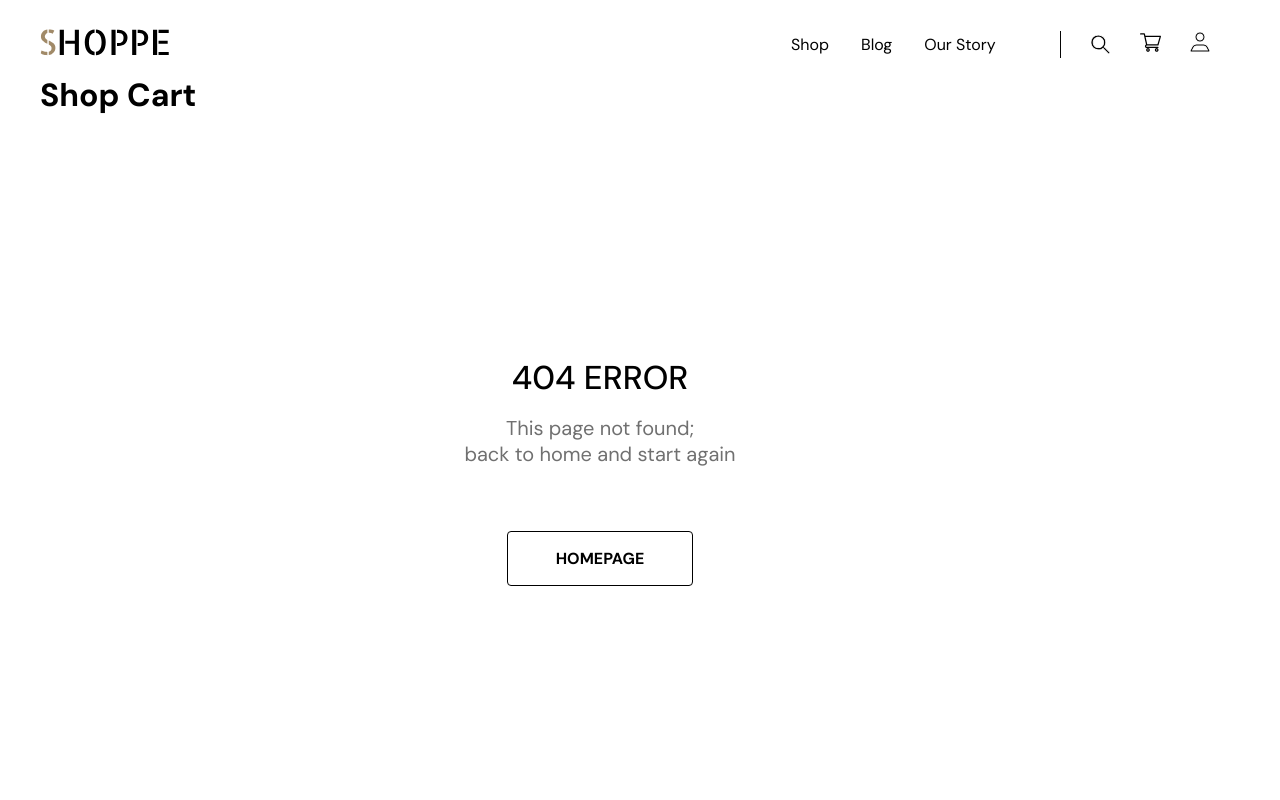
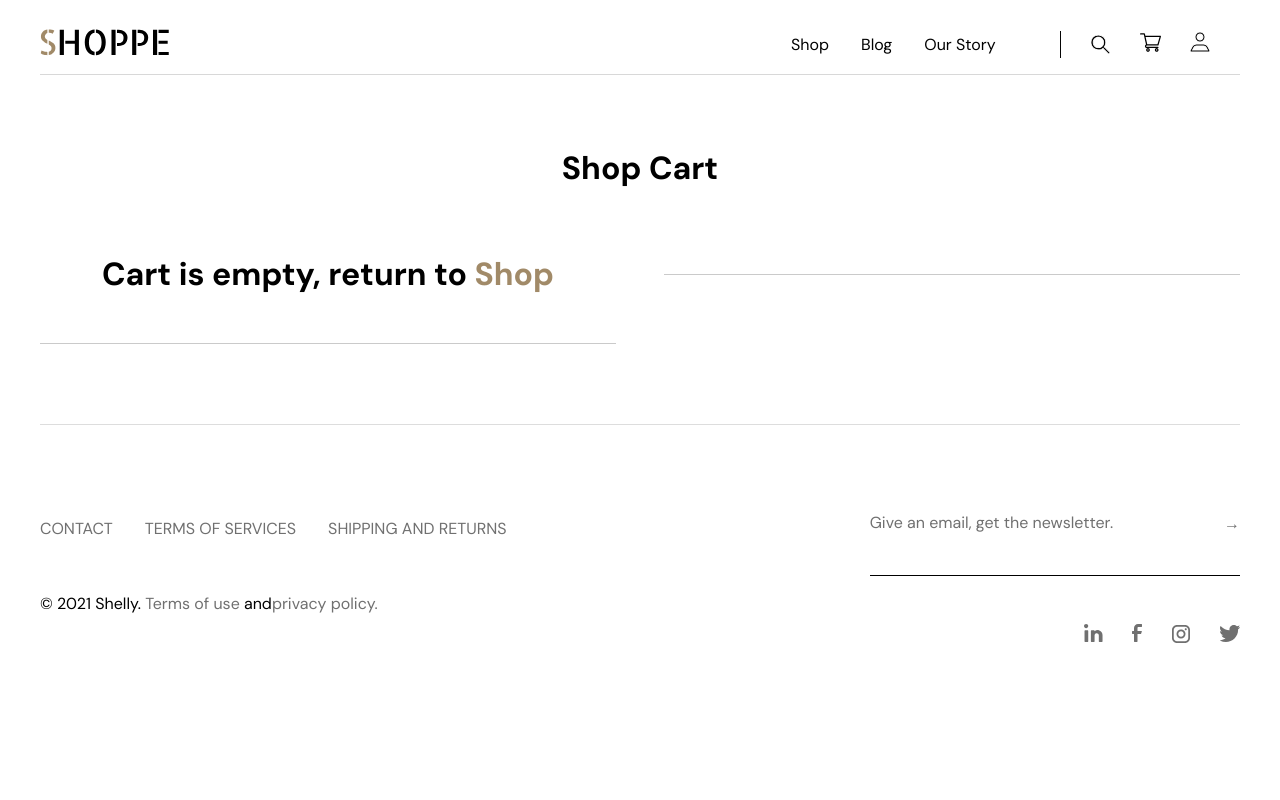
Before and after one commit to DenViso/vbtua, a React (Vite) app: page /cart in a window 1280 px wide. Before the commit this address had no page. Shown: the top 800 px of the page. Built offline with nearby package versions, Linux system fonts and the light colour scheme.

Commit message:
work with localeStore

```diff
--- a/src/Components/Shop/Cart/Cart.jsx
+++ b/src/Components/Shop/Cart/Cart.jsx
@@ -1,8 +1,8 @@
 import React, { useEffect, useState } from "react";
 import "./cart.css";
-import { shopData } from "../../../data/shopData";
-import { Error } from "../../Error/Error";
-
+// import { shopData } from "../../../data/shopData";
+// import { Error } from "../../Error/Error";
+import { Link } from "react-router-dom";
 export const Cart = () => {
   const newProduct = JSON.parse(localStorage.getItem("product"));
   const newCount = JSON.parse(localStorage.getItem("count"));
@@ -20,6 +20,11 @@ export const Cart = () => {
       localStorage.setItem("count", updatedCount);
     }
   };
+  const closedWindow = () => {
+    localStorage.removeItem("count");
+    localStorage.removeItem("product");
+    newProduct = null;
+  }
   console.log(newCount);
   console.log(newProduct);
   return (
@@ -27,24 +32,35 @@ export const Cart = () => {
       <h1>Shop Cart</h1>
       <div className="carts-conteiner">
         <div className="carts-conteiner-left">
-          <div className="cart-left-info">
-            {newProduct !== null ? (
-              <div key={newProduct.id}>
+
+            {newProduct !== null ? (<>
+              <div className="cart-left-info" key={newProduct.id}>
                 <img src={newProduct.image} alt="" />
-                <p>{newProduct.header}</p>
+               <div className="info-cont">
+               <h2>{newProduct.header}</h2>
+               <span>Black / Medium</span>
                 <p>${newProduct.price}</p>
-                <div className="content-count">
+               </div>
+                <div className="content-count  resize">
                   <span onClick={increase}>+</span>
                   <span>{newCounts}</span>
                   <span onClick={decrease}>-</span>
                 </div>
+                <button onClick={() => closedWindow()}>X</button>
               </div>
+            <div className="cart-info-bottom">
+
+            </div>
+
+            </>
             ) : (
-              <Error />
+              <div className="cart-error">
+              <h1>Cart is empty, return to <Link to="/shop">Shop</Link></h1>
+              </div>
             )}
-          </div>
+
         </div>
-        <div className="carts-conteiner-right"></div>
+        <div className="carts-conteiner-left"></div>
       </div>
     </div>
   );
--- a/src/Components/Shop/Cart/cart.css
+++ b/src/Components/Shop/Cart/cart.css
@@ -0,0 +1,106 @@
+.cart{
+  display: flex;
+  flex-direction: column;
+  align-items: center;
+  justify-content: center;
+  width: 100%;
+  height: 100%;
+  gap: 1rem;
+  border-top: 1px solid #D8D8D8;
+  padding-top: 4.5rem;
+  margin-bottom: 5rem;
+}
+.carts-conteiner{
+  display: flex;
+  flex-direction: row;
+  width: 100%;
+  align-items: center;
+  justify-content: space-between;
+
+}
+.carts-conteiner-left{
+  display: flex;
+  flex-direction: row;
+
+  width: 48%;
+  /* background: #D8D8D8; */
+  gap: 2rem;
+  border-bottom: 1px solid #cacaca;
+
+}
+
+.cart-left-info{
+  display: flex;
+  flex-direction: row;
+  align-items: flex-start;
+  padding: 2rem 0rem;
+  justify-content: space-between;
+}
+.cart-left-info>img{
+  width: 25%;
+}
+.info-cont{
+  display: flex;
+  flex-direction: column;
+  justify-content: flex-start;
+  align-items: flex-start;
+  padding: 0rem 3rem 0rem 1rem;
+}
+.info-cont>h2{
+  color: var(--Light-Colors-Black---Light, #000);
+
+/* 20px - Heading 3 */
+font-family: DM Sans;
+font-size: 20px;
+font-style: normal;
+font-weight: 400;
+line-height: 26px; /* 130% */
+}
+.info-cont>span{
+  color: var(--Light-Colors-Dark-gray---Light, #707070);
+
+/* 16px - Heading 5 */
+font-family: DM Sans;
+font-size: 16px;
+font-style: normal;
+font-weight: 400;
+line-height: 27px; /* 168.75% */
+}
+.info-cont>p{
+  color: var(--Light-Colors-Accent---Light, #A18A68);
+
+/* 16px - Heading 5 */
+font-family: DM Sans;
+font-size: 16px;
+font-style: normal;
+font-weight: 400;
+line-height: 27px; /* 168.75% */
+}
+.cart-left-info>button{
+  background-color: inherit;
+  border: none;
+  font-weight: bolder;
+  color: #707070;
+}
+.cart-left-info>button:hover{
+  cursor: pointer;
+  text-shadow: #f82c2c 0px 0px 10px;
+  color: #460707;
+}
+.resize{
+  width: fit-content;
+
+}
+.cart-error{
+  display: flex;
+  flex-direction: column;
+  align-items: center;
+  justify-content: center;
+  width: 100%;
+  height: 100%;
+  padding: 3rem 0rem;
+}
+
+.cart-error>h1>a{
+  color: #A18A68;
+}
```
